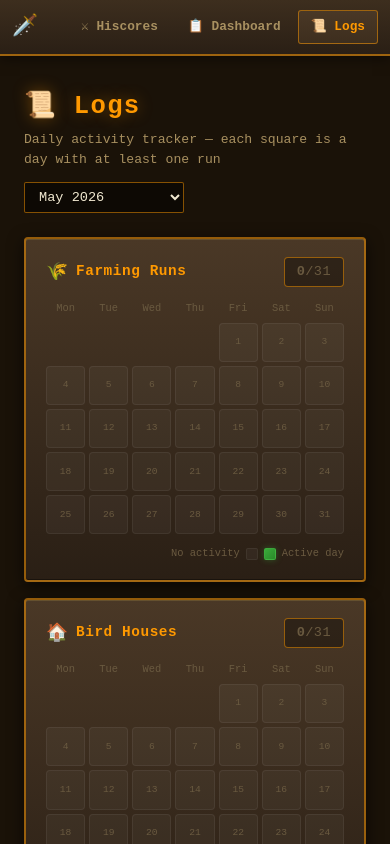
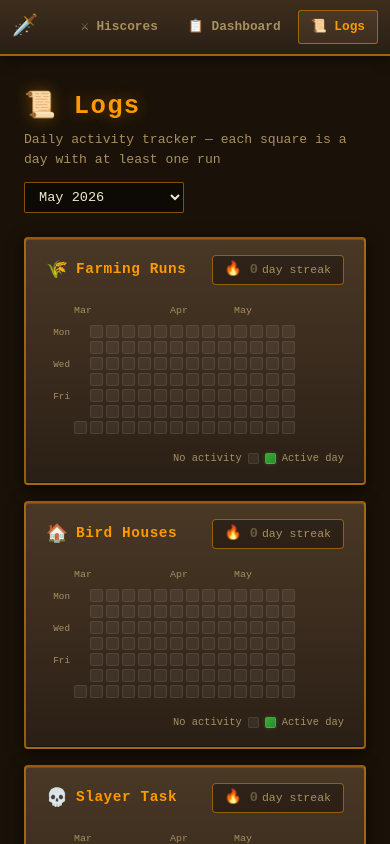
Before and after one commit to yuliannydev/osrs-tracker, a Next.js app: page /logs in a window 390 px wide. Shown: the top 844 px of the page. Built offline with nearby package versions, Linux system fonts and the light colour scheme.

Commit message:
style: logs

```diff
--- a/app/logs/ActivityGrid.tsx
+++ b/app/logs/ActivityGrid.tsx
@@ -1,63 +1,102 @@
-import { MONTH_NAMES, daysInMonth, firstDayOffset } from './date-utils';
+import { MONTH_NAMES, daysInMonth } from './date-utils';
 
-const DAY_LABELS = ['Mon', 'Tue', 'Wed', 'Thu', 'Fri', 'Sat', 'Sun'] as const;
-
-const CELL_ACTIVE = {
-	background: 'linear-gradient(135deg, #3aaa3a, #2a8a2a)',
-	border: '1px solid rgba(80,200,80,0.4)',
-	boxShadow: '0 0 6px rgba(58,170,58,0.4)',
-	color: 'rgba(255,255,255,0.7)',
-} as const;
-
-const CELL_INACTIVE = {
-	background: 'rgba(255,255,255,0.04)',
-	border: '1px solid rgba(255,255,255,0.06)',
-	boxShadow: 'none',
-	color: 'var(--text-dim)',
-} as const;
+// ── Types ──
+type MonthData = {
+	year: number;
+	month: number;
+	activeDaysSet: Set<number>;
+};
 
 type Props = {
 	label: string;
 	icon: string;
-	activeDaysSet: Set<number>;
-	year: number;
-	month: number;
+	months: MonthData[];
+	streak: number;
 };
 
-function buildCells(year: number, month: number): (number | null)[] {
-	const total = daysInMonth(year, month);
-	const offset = firstDayOffset(year, month);
-	const cells: (number | null)[] = [
-		...Array(offset).fill(null),
-		...Array.from({ length: total }, (_, i) => i + 1),
-	];
-	while (cells.length % 7 !== 0) cells.push(null);
-	return cells;
+// ── Build weeks as columns ──
+// GitHub-style: each column = 1 week (Mon→Sun), left to right = oldest to newest
+type DayCell = {
+	date: Date;
+	day: number;
+	month: number;
+	year: number;
+	active: boolean;
+} | null;
+
+function buildWeekColumns(months: MonthData[]): {
+	columns: DayCell[][];
+	monthLabels: { label: string; colIndex: number }[];
+} {
+	// Flatten all days across all months in order
+	const allDays: DayCell[] = [];
+	for (const { year, month, activeDaysSet } of months) {
+		const total = daysInMonth(year, month);
+		for (let d = 1; d <= total; d++) {
+			allDays.push({
+				date: new Date(year, month, d),
+				day: d,
+				month,
+				year,
+				active: activeDaysSet.has(d),
+			});
+		}
+	}
+
+	// Pad start to Monday
+	const firstDay = allDays[0]?.date;
+	const startOffset = firstDay ? (firstDay.getDay() + 6) % 7 : 0; // Mon=0
+	const padded: DayCell[] = [...Array(startOffset).fill(null), ...allDays];
+
+	// Split into columns of 7 (each column = one week)
+	const columns: DayCell[][] = [];
+	for (let i = 0; i < padded.length; i += 7) {
+		columns.push(padded.slice(i, i + 7));
+	}
+
+	// Month labels: find the first column where each month starts
+	const monthLabels: { label: string; colIndex: number }[] = [];
+	let lastMonth = -1;
+	columns.forEach((col, ci) => {
+		const firstReal = col.find(Boolean);
+		if (firstReal && firstReal.month !== lastMonth) {
+			monthLabels.push({
+				label: MONTH_NAMES[firstReal.month].slice(0, 3),
+				colIndex: ci,
+			});
+			lastMonth = firstReal.month;
+		}
+	});
+
+	return { columns, monthLabels };
 }
 
-export function ActivityGrid({
-	label,
-	icon,
-	activeDaysSet,
-	year,
-	month,
-}: Props) {
-	const total = daysInMonth(year, month);
-	const activeCt = activeDaysSet.size;
-	const cells = buildCells(year, month);
+const ROW_LABELS = ['Mon', 'Wed', 'Fri'] as const;
+const ROW_INDICES = [0, 2, 4] as const; // which rows get a label
+
+export function ActivityGrid({ label, icon, months = [], streak }: Props) {
+	const { columns, monthLabels } = buildWeekColumns(months);
+	const CELL = 13; // px — cell size
+	const GAP = 3; // px — gap between cells
+
+	const totalActive = months.reduce((s, m) => s + m.activeDaysSet.size, 0);
+	const totalDays = months.reduce(
+		(s, m) => s + daysInMonth(m.year, m.month),
+		0,
+	);
 
 	return (
 		<div
 			className='osrs-panel'
-			style={{ padding: '18px 20px' }}
+			style={{ padding: '16px 20px' }}
 		>
-			{/* Header */}
+			{/* Panel header */}
 			<div
 				style={{
 					display: 'flex',
 					justifyContent: 'space-between',
 					alignItems: 'center',
-					marginBottom: 14,
+					marginBottom: 12,
 				}}
 			>
 				<div style={{ display: 'flex', alignItems: 'center', gap: 8 }}>
@@ -81,85 +120,145 @@ export function ActivityGrid({
 						padding: '4px 12px',
 						fontSize: '0.85rem',
 						fontWeight: 'bold',
-						color: activeCt > 0 ? 'var(--gold)' : 'var(--text-dim)',
-						letterSpacing: '0.03em',
+						color: streak > 0 ? 'var(--gold)' : 'var(--text-dim)',
 					}}
 				>
-					{activeCt}
-					<span style={{ color: 'var(--text-dim)', fontWeight: 'normal' }}>
-						/{total}
+					🔥 {streak}
+					<span
+						style={{
+							color: 'var(--text-muted)',
+							fontWeight: 'normal',
+							fontSize: '0.72rem',
+							marginLeft: 4,
+						}}
+					>
+						day streak
 					</span>
 				</div>
 			</div>
 
-			{/* Calendar grid */}
-			<div style={{ display: 'flex', flexDirection: 'column', gap: 4 }}>
-				{/* Day-of-week header */}
+			{/* Grid wrapper */}
+			<div
+				style={{
+					overflowX: 'auto',
+					overflowY: 'visible',
+					paddingBottom: 4,
+					width: '100%',
+				}}
+			>
 				<div
-					style={{
-						display: 'grid',
-						gridTemplateColumns: 'repeat(7, 1fr)',
-						gap: 4,
-					}}
+					style={{ display: 'inline-flex', flexDirection: 'column', gap: 0 }}
 				>
-					{DAY_LABELS.map((d) => (
-						<div
-							key={d}
-							style={{
-								fontSize: '0.65rem',
-								color: 'var(--text-dim)',
-								textAlign: 'center',
-								paddingBottom: 2,
-							}}
-						>
-							{d}
-						</div>
-					))}
-				</div>
-
-				{/* Week rows */}
-				{Array.from({ length: cells.length / 7 }, (_, week) => (
-					<div
-						key={week}
-						style={{
-							display: 'grid',
-							gridTemplateColumns: 'repeat(7, 1fr)',
-							gap: 4,
-						}}
-					>
-						{cells.slice(week * 7, week * 7 + 7).map((day, col) => {
-							if (day === null) {
-								return (
-									<div
-										key={col}
-										style={{ aspectRatio: '1', borderRadius: 4 }}
-									/>
-								);
-							}
-							const isActive = activeDaysSet.has(day);
-							const cellStyle = isActive ? CELL_ACTIVE : CELL_INACTIVE;
+					{/* Month labels row */}
+					<div style={{ display: 'flex', marginBottom: 4, marginLeft: 28 }}>
+						{columns.map((_, ci) => {
+							const lbl = monthLabels.find((m) => m.colIndex === ci);
 							return (
 								<div
-									key={col}
-									title={`${MONTH_NAMES[month]} ${day}${isActive ? ' ✓' : ''}`}
-									style={{
-										aspectRatio: '1',
-										borderRadius: 4,
-										transition: 'all 0.1s',
-										cursor: 'default',
-										display: 'flex',
-										alignItems: 'center',
-										justifyContent: 'center',
-										fontSize: '0.6rem',
-										...cellStyle,
-									}}
+									key={ci}
+									style={{ width: CELL + GAP, flexShrink: 0 }}
 								>
-									{day}
+									{lbl && (
+										<span
+											style={{
+												fontSize: '0.62rem',
+												color: 'var(--text-muted)',
+												whiteSpace: 'nowrap',
+											}}
+										>
+											{lbl.label}
+										</span>
+									)}
 								</div>
 							);
 						})}
 					</div>
-				))}
+
+					{/* Day rows (7 rows = Mon–Sun) */}
+					<div style={{ display: 'flex', gap: 0 }}>
+						{/* Row labels (Mon / Wed / Fri) */}
+						<div
+							style={{
+								display: 'flex',
+								flexDirection: 'column',
+								marginRight: 4,
+							}}
+						>
+							{Array.from({ length: 7 }, (_, row) => {
+								const labelIdx = ROW_INDICES.indexOf(
+									row as (typeof ROW_INDICES)[number],
+								);
+								return (
+									<div
+										key={row}
+										style={{
+											height: CELL + GAP,
+											width: 24,
+											display: 'flex',
+											alignItems: 'center',
+											justifyContent: 'flex-end',
+										}}
+									>
+										{labelIdx !== -1 && (
+											<span
+												style={{
+													fontSize: '0.58rem',
+													color: 'var(--text-muted)',
+												}}
+											>
+												{ROW_LABELS[labelIdx]}
+											</span>
+										)}
+									</div>
+								);
+							})}
+						</div>
+
+						{/* Columns of cells */}
+						<div style={{ display: 'flex', gap: GAP }}>
+							{columns.map((col, ci) => (
+								<div
+									key={ci}
+									style={{ display: 'flex', flexDirection: 'column', gap: GAP }}
+								>
+									{Array.from({ length: 7 }, (_, row) => {
+										const cell = col[row] ?? null;
+										if (!cell) {
+											return (
+												<div
+													key={row}
+													style={{ width: CELL, height: CELL, borderRadius: 2 }}
+												/>
+											);
+										}
+										return (
+											<div
+												key={row}
+												title={`${MONTH_NAMES[cell.month]} ${cell.day}, ${cell.year}${cell.active ? ' ✓' : ''}`}
+												style={{
+													width: CELL,
+													height: CELL,
+													borderRadius: 2,
+													cursor: 'default',
+													transition: 'all 0.1s',
+													background: cell.active
+														? 'linear-gradient(135deg, #3aaa3a, #2a8a2a)'
+														: 'rgba(255,255,255,0.06)',
+													border: cell.active
+														? '1px solid rgba(80,200,80,0.4)'
+														: '1px solid rgba(255,255,255,0.08)',
+													boxShadow: cell.active
+														? '0 0 4px rgba(58,170,58,0.35)'
+														: 'none',
+												}}
+											/>
+										);
+									})}
+								</div>
+							))}
+						</div>
+					</div>
+				</div>
 			</div>
 
 			{/* Legend */}
@@ -168,20 +267,33 @@ export function ActivityGrid({
 					display: 'flex',
 					alignItems: 'center',
 					gap: 6,
-					marginTop: 12,
+					marginTop: 10,
 					justifyContent: 'flex-end',
 				}}
 			>
-				<span style={{ fontSize: '0.65rem', color: 'var(--text-dim)' }}>
+				<span style={{ fontSize: '0.65rem', color: 'var(--text-muted)' }}>
 					No activity
 				</span>
 				<div
-					style={{ width: 12, height: 12, borderRadius: 2, ...CELL_INACTIVE }}
+					style={{
+						width: 11,
+						height: 11,
+						borderRadius: 2,
+						background: 'rgba(255,255,255,0.06)',
+						border: '1px solid rgba(255,255,255,0.08)',
+					}}
 				/>
 				<div
-					style={{ width: 12, height: 12, borderRadius: 2, ...CELL_ACTIVE }}
+					style={{
+						width: 11,
+						height: 11,
+						borderRadius: 2,
+						background: 'linear-gradient(135deg,#3aaa3a,#2a8a2a)',
+						border: '1px solid rgba(80,200,80,0.4)',
+						boxShadow: '0 0 4px rgba(58,170,58,0.35)',
+					}}
 				/>
-				<span style={{ fontSize: '0.65rem', color: 'var(--text-dim)' }}>
+				<span style={{ fontSize: '0.65rem', color: 'var(--text-muted)' }}>
 					Active day
 				</span>
 			</div>
--- a/app/logs/page.tsx
+++ b/app/logs/page.tsx
@@ -1,5 +1,5 @@
 'use client';
-import { useState } from 'react';
+import { useState, useEffect } from 'react';
 import { useLocalStorage } from '@/lib/useLocalStorage';
 import type { HerbEntry } from '@/components/HerbTracker';
 import type { BirdHouseEntry } from '@/components/BirdHouseTracker';
@@ -14,38 +14,69 @@ import {
 } from './date-utils';
 
 const GRIDS = [
-	{
-		key: 'herbs',
-		label: 'Farming Runs',
-		icon: '🌾',
-		storageKey: 'osrs-herb-runs',
-	},
-	{
-		key: 'birdhouse',
-		label: 'Bird Houses',
-		icon: '🏠',
-		storageKey: 'osrs-bird-houses',
-	},
-	{
-		key: 'slayer',
-		label: 'Slayer Task',
-		icon: '💀',
-		storageKey: 'osrs-slayer',
-	},
+	{ key: 'herbs', label: 'Farming Runs', icon: '🌾' },
+	{ key: 'birdhouse', label: 'Bird Houses', icon: '🏠' },
+	{ key: 'slayer', label: 'Slayer Task', icon: '💀' },
 ] as const;
 
 const MONTH_OPTIONS = buildLast12Months();
+
+function getVisibleMonths(year: number, month: number, count: number) {
+	return Array.from({ length: count }, (_, i) => {
+		const offset = -(count - 1) + i;
+		const d = new Date(year, month + offset, 1);
+		return { year: d.getFullYear(), month: d.getMonth() };
+	});
+}
+
+function calcStreak(entries: { date: string }[]): number {
+	if (!entries.length) return 0;
+	const days = [...new Set(entries.map((e) => e.date.slice(0, 10)))]
+		.sort()
+		.reverse();
+	let count = 0;
+	let cursor = new Date();
+	cursor.setHours(0, 0, 0, 0);
+	for (const day of days) {
+		const d = new Date(day);
+		d.setHours(0, 0, 0, 0);
+		if (Math.abs(cursor.getTime() - d.getTime()) <= 86_400_000) {
+			count++;
+			cursor = d;
+		} else break;
+	}
+	return count;
+}
 
 export default function LogsPage() {
 	const now = new Date();
 	const [selectedYear, setSelectedYear] = useState(now.getFullYear());
 	const [selectedMonth, setSelectedMonth] = useState(now.getMonth());
+	const [monthCount, setMonthCount] = useState(12);
+
+	useEffect(() => {
+		const update = () => setMonthCount(window.innerWidth >= 640 ? 12 : 3);
+		update();
+		window.addEventListener('resize', update);
+		return () => window.removeEventListener('resize', update);
+	}, []);
 
 	const [herbs] = useLocalStorage<HerbEntry[]>('osrs-herb-runs', []);
 	const [bh] = useLocalStorage<BirdHouseEntry[]>('osrs-bird-houses', []);
 	const [slayer] = useLocalStorage<SlayerEntry[]>('osrs-slayer', []);
 
 	const entriesMap = { herbs, birdhouse: bh, slayer };
+	const visibleMonths = getVisibleMonths(
+		selectedYear,
+		selectedMonth,
+		monthCount,
+	);
+
+	const streakMap = {
+		herbs: calcStreak(herbs),
+		birdhouse: calcStreak(bh),
+		slayer: calcStreak(slayer),
+	};
 
 	const handleMonthChange = (ym: string) => {
 		const { year, month } = parseYearMonth(ym);
@@ -112,13 +143,12 @@ export default function LogsPage() {
 						key={key}
 						label={label}
 						icon={icon}
-						activeDaysSet={activeDays(
-							entriesMap[key],
-							selectedYear,
-							selectedMonth,
-						)}
-						year={selectedYear}
-						month={selectedMonth}
+						streak={streakMap[key]}
+						months={visibleMonths.map(({ year, month }) => ({
+							year,
+							month,
+							activeDaysSet: activeDays(entriesMap[key], year, month),
+						}))}
 					/>
 				))}
 			</div>
```
